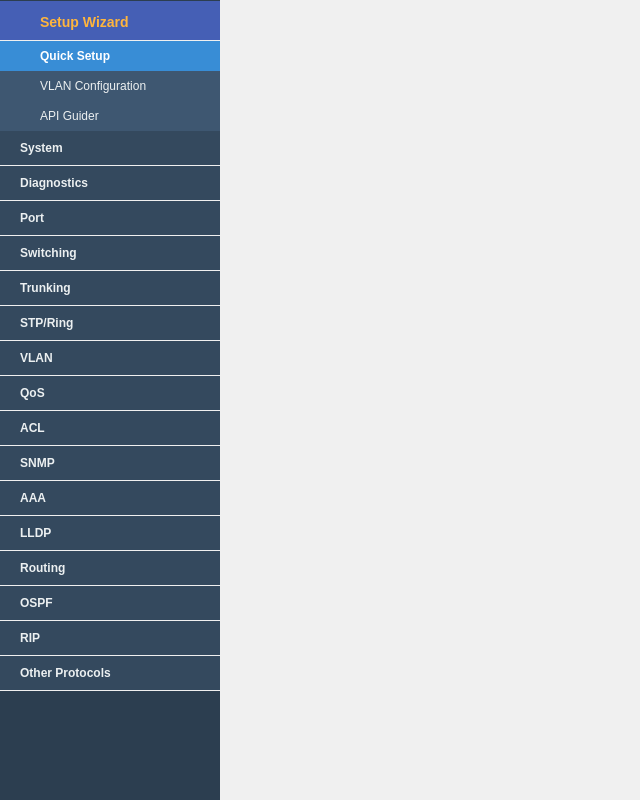
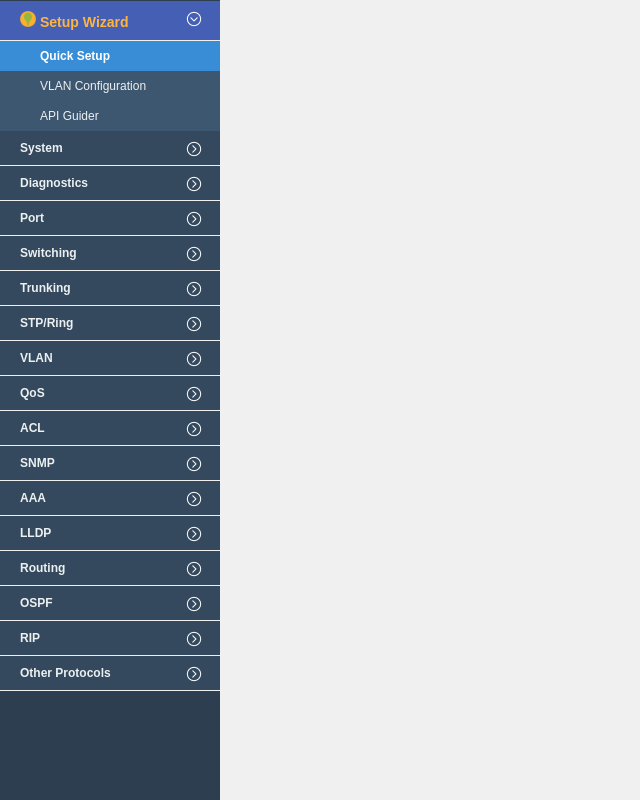
Before and after one commit to shangshyang/UIWizard, a plain HTML site: page left_frame.html in a window 1280 px wide. Both pictures are taken after a click on the element "Setup Wizard". Shown: the whole page, without its empty margins (0-640 px from the left). Drawn offline with Linux system fonts and the light colour scheme.

Commit message:
Add files via upload

```diff
--- a/style.css
+++ b/style.css
@@ -58,7 +58,7 @@ html, body {
 /*    content: "▼";*/
 	content: "";
 	display: inline-block;
-	background-image: url(img/P3_right-arrow.png);
+	background-image: url(./P3_right-arrow.png);
 	width: 16px;
 	height: 16px;
 	background-size: cover;
@@ -72,7 +72,7 @@ html, body {
 /*	content: "▶";*/
 	content: "";
 	display: inline-block;
-	background-image: url(img/P3_down-arrow.png);
+	background-image: url(./P3_down-arrow.png);
 	width: 16px;
 	height: 16px;
 	background-size: cover;
@@ -110,7 +110,7 @@ html, body {
 .menu-folder h3:nth-of-type(1):before{
     content: "";
 	display: inline-block;
-	background-image: url(img/wizard.gif);
+	background-image: url(./wizard.gif);
 	width: 16px;
 	height: 16px;
 	background-size: cover;
```
